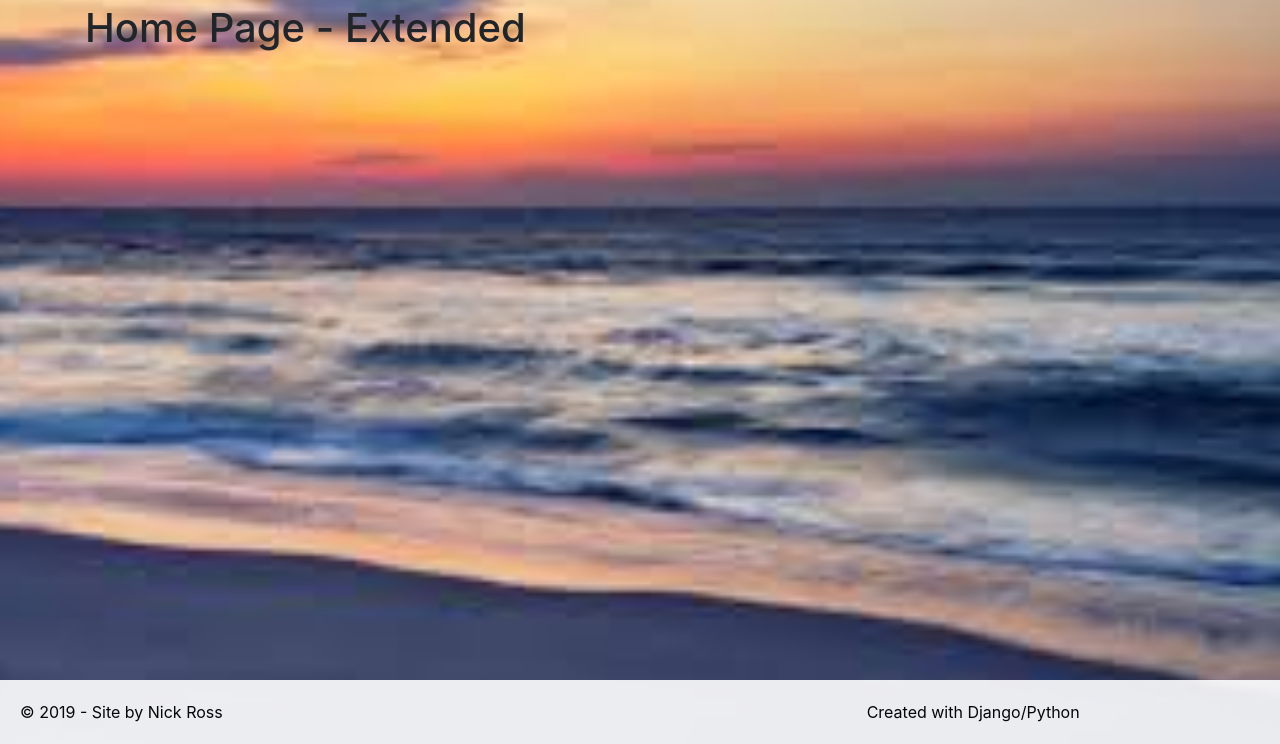
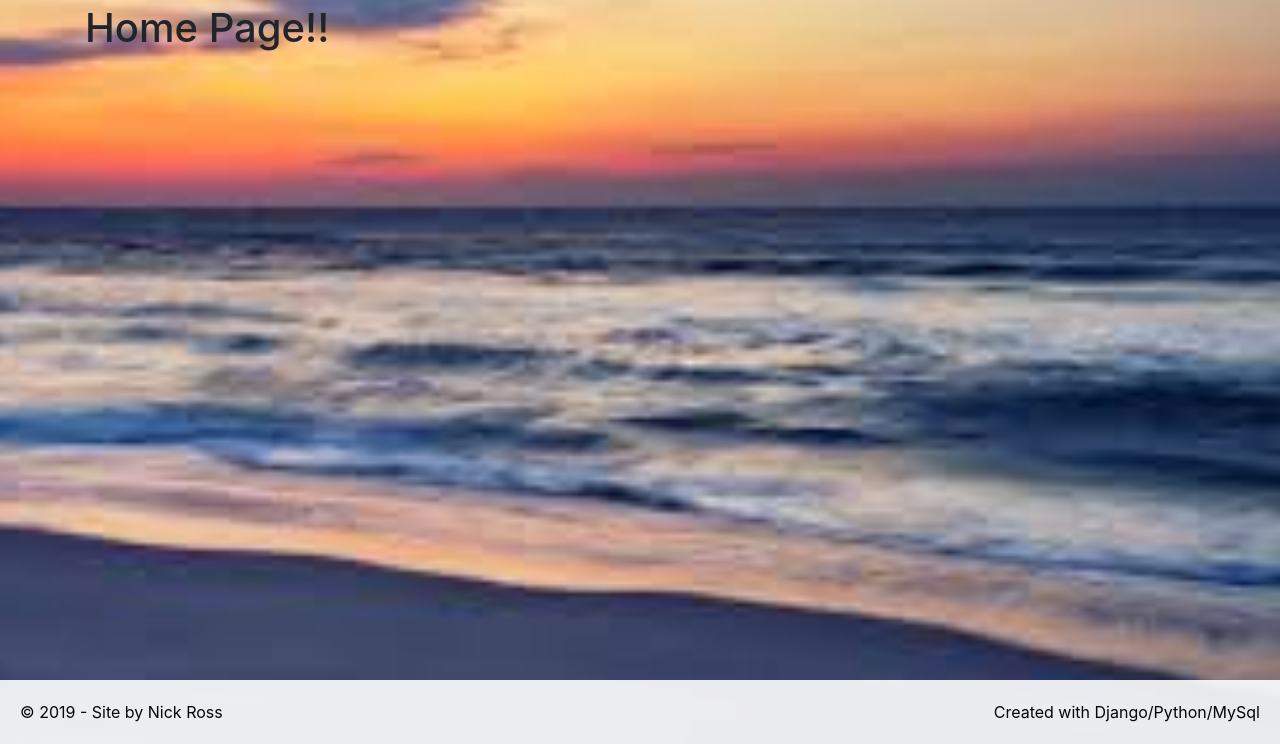
Before and after one commit to codecampNick/MySite, a Django app: page / in a window 1280 px wide. Shown: the part 56-800 px from the top of the page. Run offline with Django 3.2, Linux system fonts and the light colour scheme; parts of the project's set-up code (start-up, migrations or seed data) failed here and were passed over; some libraries are stand-ins or nearby versions.

Commit message:
minor changes to heml

```diff
--- a/languages/templates/languages_home.html
+++ b/languages/templates/languages_home.html
@@ -21,7 +21,7 @@
                             &nbsp;&nbsp;&nbsp;&nbsp;&nbsp;&nbsp;&nbsp;&nbsp;&nbsp;&nbsp;{{ lang.name }} <span class="lang-rating-value stars-outer"><span class="stars-inner" style="width: {{ star_value|get_item:lang.name }}%" data="{{ lang.experience_level }}"></span></span><br>
                         {% endfor %}
             else:<br>
-            &nbsp;&nbsp;&nbsp;&nbsp;&nbsp;Get another career......<br>
+            &nbsp;&nbsp;&nbsp;&nbsp;&nbsp;get(another_career)<br>
         </div>
 
     </div>
--- a/templates/base.html
+++ b/templates/base.html
@@ -55,7 +55,7 @@
     <div class="footer">
       <div class="row">
         <div class="col-lg-8">&copy; 2019 - Site by Nick Ross</div>
-        <div class="col-lg-4">Created with Django/Python</div>
+        <div class="col-lg-4" style="text-align: right">Created with Django/Python/MySql</div>
       </div>
     </div>
   </body>
--- a/templates/home.html
+++ b/templates/home.html
@@ -3,5 +3,5 @@
 {% block title %}{{ title }}{% endblock title %}
 
 {% block main_content %}
-    <h1>Home Page - Extended</h1>
+    <h1>Home Page!!</h1>
 {% endblock main_content %}
```
